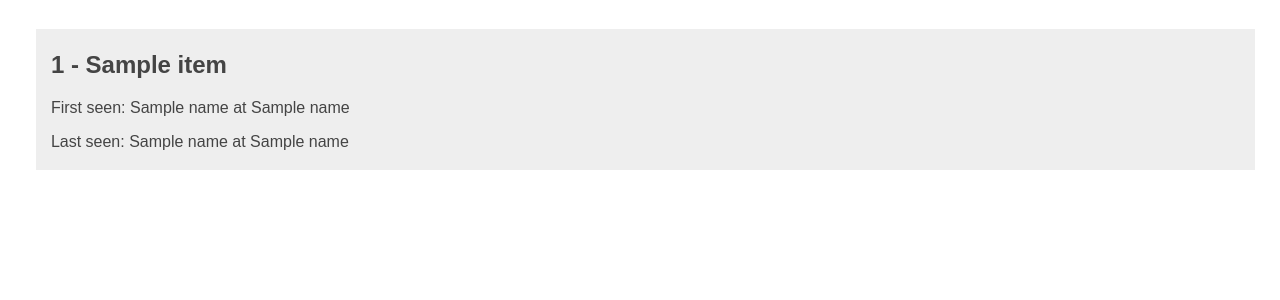
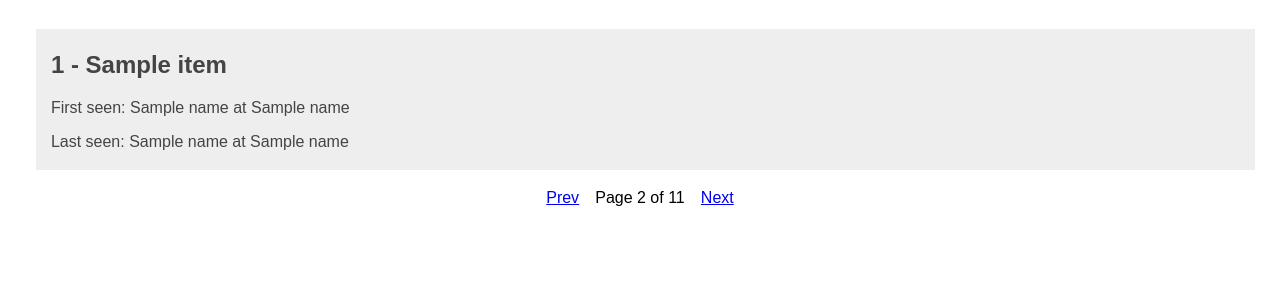
Before and after one commit to fifisaac/gaza-flights, a Flask app: template templates/index.html in a window 1280 px wide. Shown: the part 282-582 px from the top of the page. Run offline with Flask 3, Linux system fonts and the light colour scheme; the template is opened without the code that fills it: most values are stand-ins (such as "Sample title", 1, 10 or a date in 2020).

Commit message:
added page changing

```diff
--- a/main.py
+++ b/main.py
@@ -34,7 +34,8 @@ def index():
             last = [convertTime(i['locs'][-1]['time']), f'''{i['locs'][-1]['lat']}, {i['locs'][-1]['lon']}''']
             items.append([reg, date, first, last])
 
-        return render_template('index.html', items=items)
+        return render_template('index.html', items=items, page=page, total=(len(flights)//10))
+
 
 # Returns the JSON store of data
 @app.route('/raw')
--- a/templates/index.html
+++ b/templates/index.html
@@ -32,7 +32,6 @@
         text-align: right;
         white-space: nowrap;
     }
-
 </style>
 
 <head>
@@ -76,17 +75,25 @@
     {% for item in items %}
 
 
-        <div class="content">
-            <h2>{{item[0]}} - {{item[1]}}</h2>
-            <p>First seen: {{item[2][0]}} at {{item[2][1]}}</p>
-            <p>Last seen: {{item[3][0]}} at {{item[3][1]}}</p>
-        </div>
+    <div class="content">
+        <h2>{{item[0]}} - {{item[1]}}</h2>
+        <p>First seen: {{item[2][0]}} at {{item[2][1]}}</p>
+        <p>Last seen: {{item[3][0]}} at {{item[3][1]}}</p>
+    </div>
 
     {% endfor %}
 
 
-
-
+    <div class="pages">
+        {% if page == 0 %}
+            <p style="text-align: center;"><a>Prev</a> Page {{page + 1}} of {{total + 1}} <a href="/?pg=1">Next</a></p>
+        {% elif page == total %}
+            <p style="text-align: center;"><a href="/?pg={{page-1}}">Prev</a> Page {{page + 1}} of {{total + 1}} <a>Next</a></p>
+        {% else %}
+            <p style="text-align: center;"><a href="/?pg={{page-1}}">Prev</a> Page {{page + 1}} of {{total + 1}} <a
+                    href="/?pg={{page+1}}">Next</a></p>
+        {% endif %}
+    </div>
 
 </body>
 
```
